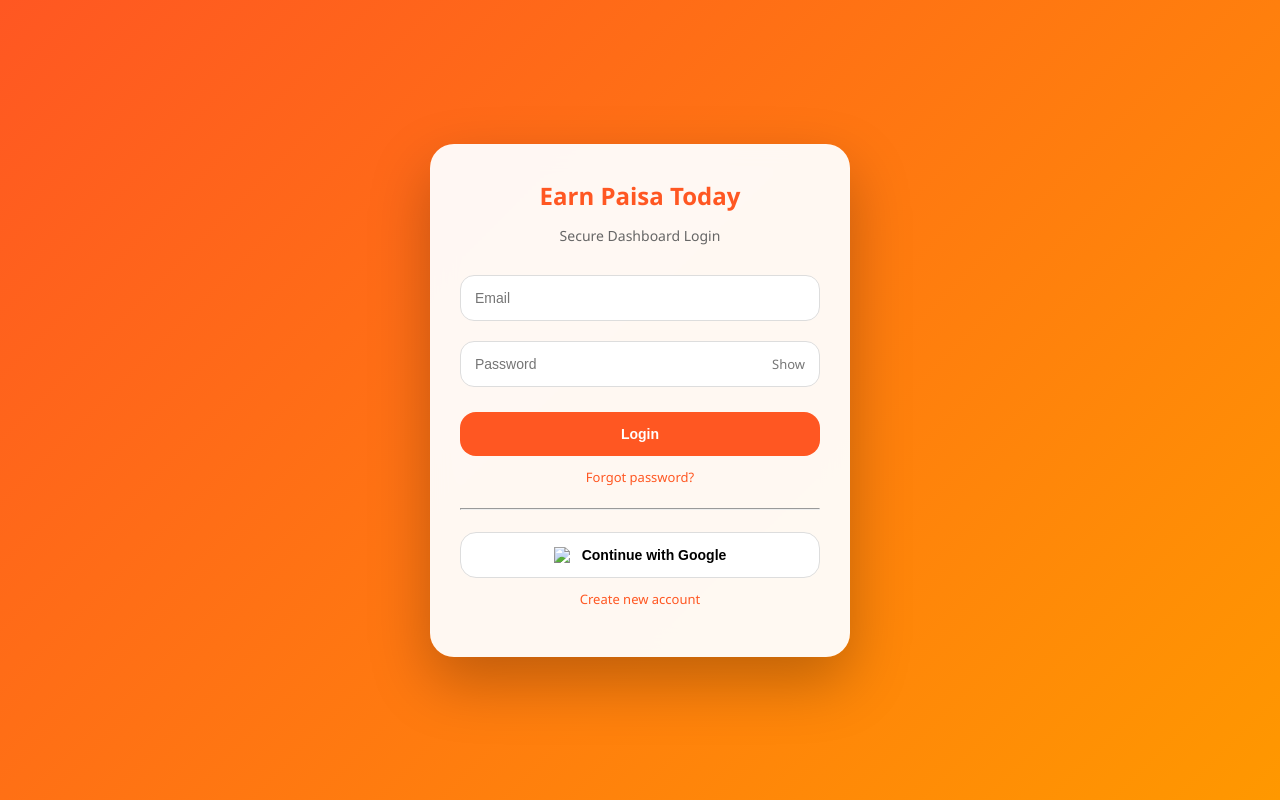
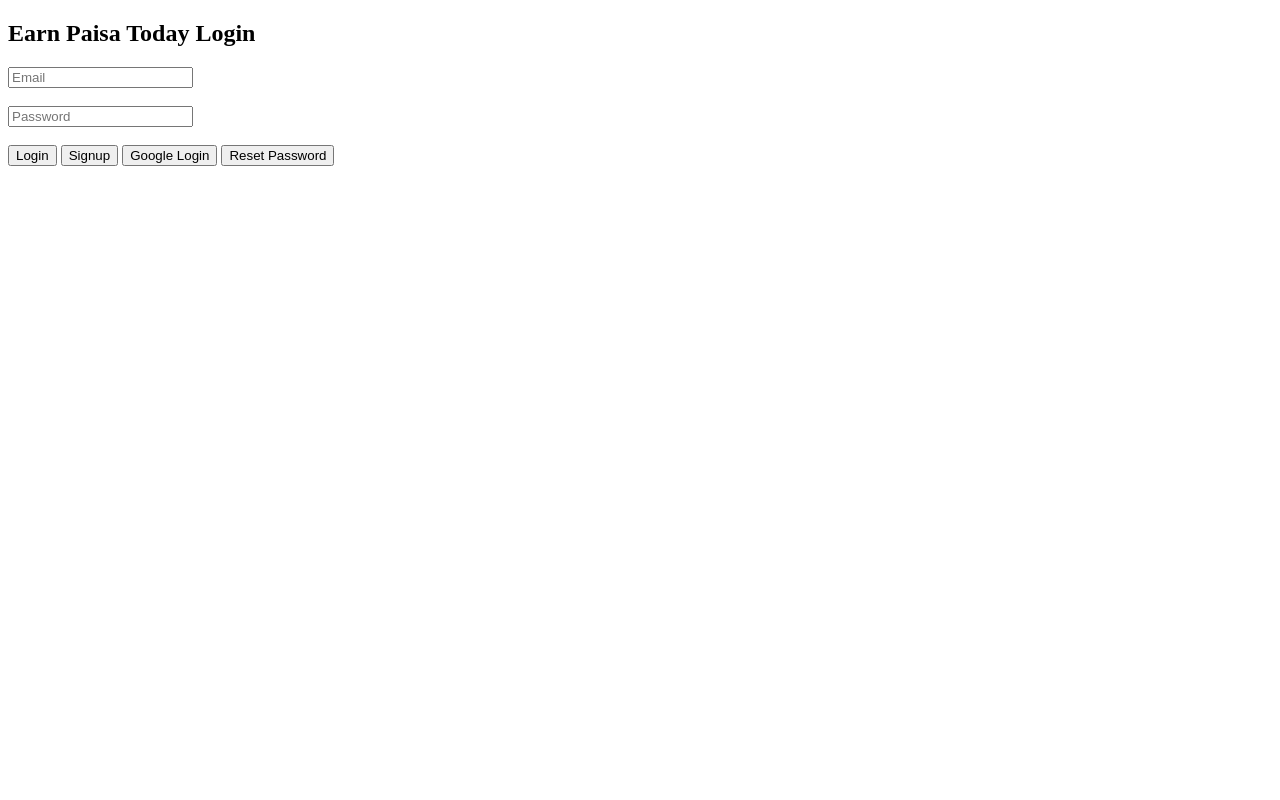
Before and after one commit to kashyapram21377-cmyk/EarnPaisaToday, a plain HTML site: page login.html in a window 1280 px wide. Drawn offline with Linux system fonts and the light colour scheme; no server answers.

Commit message:
Update login.html

```diff
--- a/login.html
+++ b/login.html
@@ -4,252 +4,104 @@
 <meta charset="UTF-8">
 <title>Login | Earn Paisa Today</title>
 <meta name="viewport" content="width=device-width, initial-scale=1.0">
-<meta name="description" content="Secure login to Earn Paisa Today dashboard">
 
-<!-- Firebase -->
 <script src="https://www.gstatic.com/firebasejs/9.23.0/firebase-app-compat.js"></script>
 <script src="https://www.gstatic.com/firebasejs/9.23.0/firebase-auth-compat.js"></script>
-
-<style>
-*{box-sizing:border-box}
-body{
-  margin:0;
-  min-height:100vh;
-  font-family:Segoe UI,Arial;
-  background:linear-gradient(135deg,#ff5722,#ff9800);
-  display:flex;
-  align-items:center;
-  justify-content:center;
-}
-
-.card{
-  width:100%;
-  max-width:420px;
-  background:rgba(255,255,255,.95);
-  backdrop-filter:blur(12px);
-  border-radius:24px;
-  padding:35px 30px;
-  box-shadow:0 25px 60px rgba(0,0,0,.25);
-  text-align:center;
-  animation:fade .6s ease;
-}
-
-@keyframes fade{
-  from{opacity:0;transform:translateY(20px)}
-  to{opacity:1;transform:translateY(0)}
-}
-
-.card h1{
-  margin:0;
-  color:#ff5722;
-  font-size:24px;
-}
-
-.card p{
-  font-size:14px;
-  color:#666;
-  margin-bottom:20px;
-}
-
-.input-group{
-  position:relative;
-}
-
-.input{
-  width:100%;
-  padding:14px;
-  margin:10px 0;
-  border-radius:14px;
-  border:1px solid #ddd;
-  font-size:14px;
-  transition:.3s;
-}
-
-.input:focus{
-  border-color:#ff5722;
-  outline:none;
-  box-shadow:0 0 0 3px rgba(255,87,34,.15);
-}
-
-.toggle{
-  position:absolute;
-  right:15px;
-  top:50%;
-  transform:translateY(-50%);
-  font-size:13px;
-  cursor:pointer;
-  color:#777;
-}
-
-.btn{
-  width:100%;
-  padding:14px;
-  margin-top:15px;
-  border:none;
-  border-radius:16px;
-  font-weight:700;
-  cursor:pointer;
-  font-size:14px;
-  transition:.3s;
-}
-
-.primary{
-  background:#ff5722;
-  color:#fff;
-}
-
-.primary:hover{
-  background:#e64a19;
-}
-
-.google{
-  background:#fff;
-  border:1px solid #ddd;
-  display:flex;
-  align-items:center;
-  justify-content:center;
-  gap:10px;
-}
-
-.google img{width:18px}
-
-.link{
-  margin-top:12px;
-  font-size:13px;
-  color:#ff5722;
-  cursor:pointer;
-}
-
-.msg{
-  margin-top:14px;
-  font-size:13px;
-}
-
-.ok{color:green}
-.err{color:#d32f2f}
-
-.loading{
-  opacity:.6;
-  pointer-events:none;
-}
-</style>
 </head>
 
 <body>
 
-<div class="card">
-  <h1>Earn Paisa Today</h1>
-  <p>Secure Dashboard Login</p>
+<h2>Earn Paisa Today Login</h2>
 
-  <div class="input-group">
-    <input id="email" class="input" type="email" placeholder="Email" required>
-  </div>
+<input id="email" type="email" placeholder="Email"><br><br>
+<input id="password" type="password" placeholder="Password"><br><br>
 
-  <div class="input-group">
-    <input id="password" class="input" type="password" placeholder="Password" required>
-    <span class="toggle" onclick="togglePassword()">Show</span>
-  </div>
+<button onclick="login()">Login</button>
+<button onclick="signup()">Signup</button>
+<button onclick="googleLogin()">Google Login</button>
+<button onclick="resetPassword()">Reset Password</button>
 
-  <button id="loginBtn" class="btn primary" onclick="login()">Login</button>
-
-  <div class="link" onclick="resetPassword()">Forgot password?</div>
-
-  <hr style="margin:22px 0">
-
-  <button class="btn google" onclick="googleLogin()">
-    <img src="https://www.gstatic.com/firebasejs/ui/2.0.0/images/auth/google.svg">
-    Continue with Google
-  </button>
-
-  <div class="link" onclick="signup()">Create new account</div>
-
-  <div id="msg" class="msg"></div>
-</div>
+<p id="msg"></p>
 
 <script>
-/* 🔥 Firebase Config */
+/* Firebase Config */
 firebase.initializeApp({
-  apiKey: "AIzaSyBwd7y4uG955kZ5eg91ryn8bzbWzK2R_Ks",
+  apiKey: "YOUR_API_KEY",
   authDomain: "earnpaisatoday.firebaseapp.com",
   projectId: "earnpaisatoday"
 });
 
 const auth = firebase.auth();
 const msg = document.getElementById("msg");
-const loginBtn = document.getElementById("loginBtn");
+const email = document.getElementById("email");
+const password = document.getElementById("password");
 
-/* 🔁 Auto Redirect */
+/* Auto Redirect */
 auth.onAuthStateChanged(user=>{
   if(user){
     if(user.email === "kashyapram21377@gmail.com"){
-      window.location.replace("admin.html");
+      window.location.href = "admin.html";
     }else{
-      window.location.replace("dashboard.html");
+      window.location.href = "dashboard.html";
     }
   }
 });
 
-/* 🔐 LOGIN */
+/* Login */
 function login(){
   if(!email.value || !password.value){
-    msg.innerHTML="<span class='err'>Fill all fields</span>";
+    msg.innerText = "Fill all fields";
     return;
   }
 
-  loginBtn.innerText="Logging in...";
-  loginBtn.classList.add("loading");
-
-  auth.signInWithEmailAndPassword(email.value,password.value)
-  .catch(()=>{
-    msg.innerHTML="<span class='err'>Invalid email or password</span>";
-    loginBtn.innerText="Login";
-    loginBtn.classList.remove("loading");
+  auth.signInWithEmailAndPassword(email.value, password.value)
+  .then(()=>{
+    msg.innerText = "Login successful";
+  })
+  .catch(error=>{
+    msg.innerText = error.message;
   });
 }
 
-/* 🆕 SIGNUP */
+/* Signup */
 function signup(){
   if(password.value.length < 6){
-    msg.innerHTML="<span class='err'>Password must be 6+ characters</span>";
+    msg.innerText = "Password must be 6+ characters";
     return;
   }
 
-  auth.createUserWithEmailAndPassword(email.value,password.value)
-  .catch(e=>{
-    msg.innerHTML="<span class='err'>"+e.message+"</span>";
+  auth.createUserWithEmailAndPassword(email.value, password.value)
+  .then(()=>{
+    msg.innerText = "Account created successfully";
+  })
+  .catch(error=>{
+    msg.innerText = error.message;
   });
 }
 
-/* 🔑 Google Login */
+/* Google Login */
 function googleLogin(){
   const provider = new firebase.auth.GoogleAuthProvider();
-  auth.signInWithRedirect(provider);
+  auth.signInWithPopup(provider)
+  .catch(error=>{
+    msg.innerText = error.message;
+  });
 }
 
-auth.getRedirectResult().catch(e=>{
-  msg.innerHTML="<span class='err'>"+e.message+"</span>";
-});
-
-/* 🔁 Reset Password */
+/* Reset Password */
 function resetPassword(){
   if(!email.value){
-    msg.innerHTML="<span class='err'>Enter email first</span>";
+    msg.innerText = "Enter email first";
     return;
   }
 
   auth.sendPasswordResetEmail(email.value)
   .then(()=>{
-    msg.innerHTML="<span class='ok'>Reset email sent</span>";
+    msg.innerText = "Reset email sent";
+  })
+  .catch(error=>{
+    msg.innerText = error.message;
   });
-}
-
-/* 👁 Toggle Password */
-function togglePassword(){
-  if(password.type==="password"){
-    password.type="text";
-  }else{
-    password.type="password";
-  }
 }
 </script>
 
```
